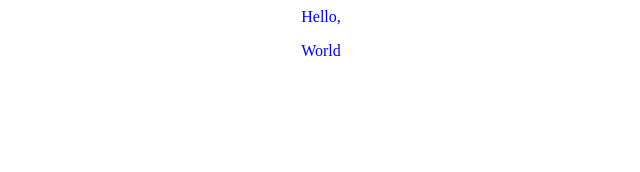
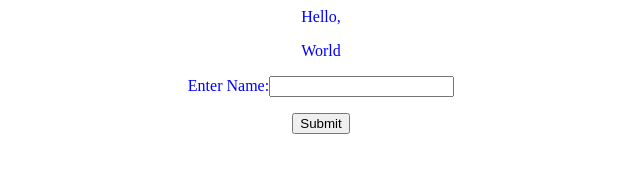
Before and after one commit to lunch-n-learn/nodejs, a website: page public/index.html in a window 1280 px wide. Shown: the whole page, without its empty margins (319-959 px from the left). Drawn offline with nearby package versions, Linux system fonts and the light colour scheme.

Commit message:
Example 8 - Submit a form

```diff
--- a/public/index.html
+++ b/public/index.html
@@ -18,5 +18,11 @@
   <body>
     <p>Hello,</p>
     <p>World</p>
+    <form action="/data" method="post">
+    <p>
+      <label for="name">Enter Name:</label><input type="text" name="name" value="" id="name" />
+    </p>
+    <p><input type="submit" value="Submit"></p>
+    </form>
   </body>
 </html>
```
Also changed, not shown: server.js (+6 -1 lines), README.md.
